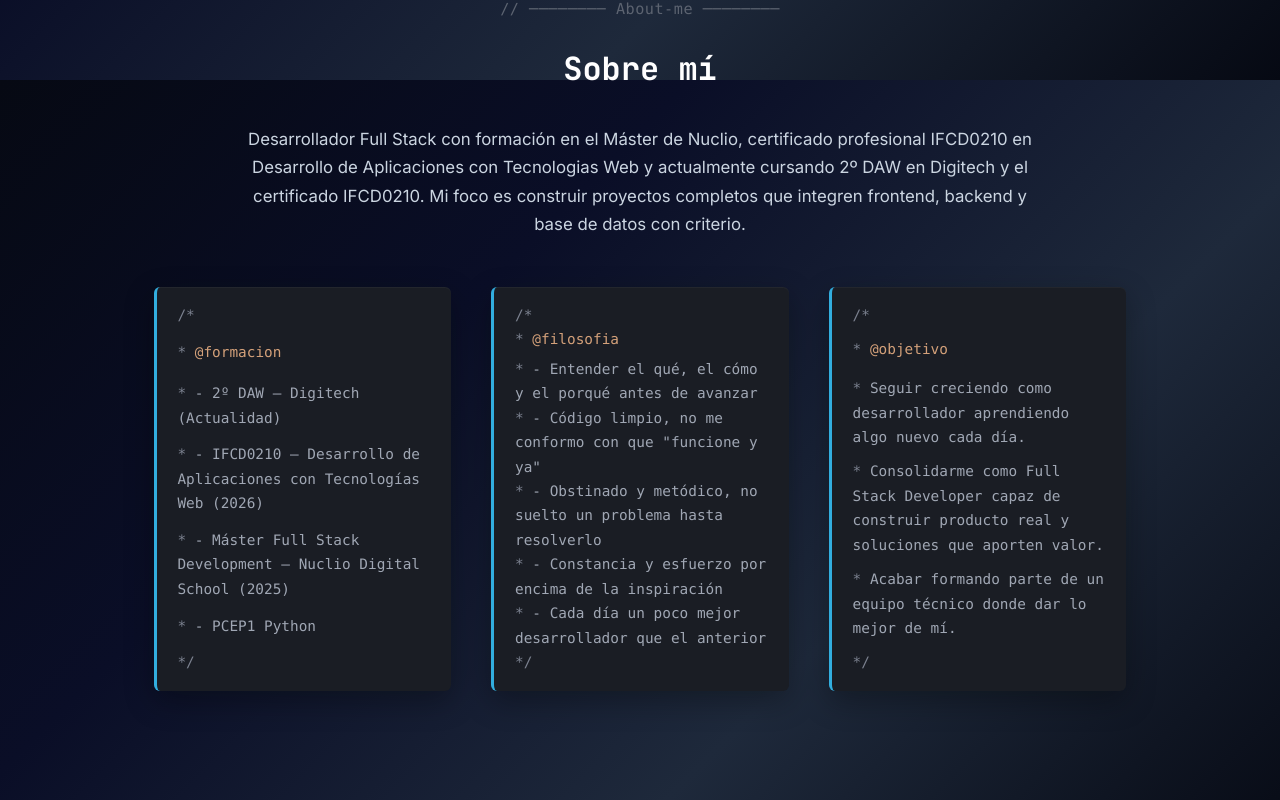
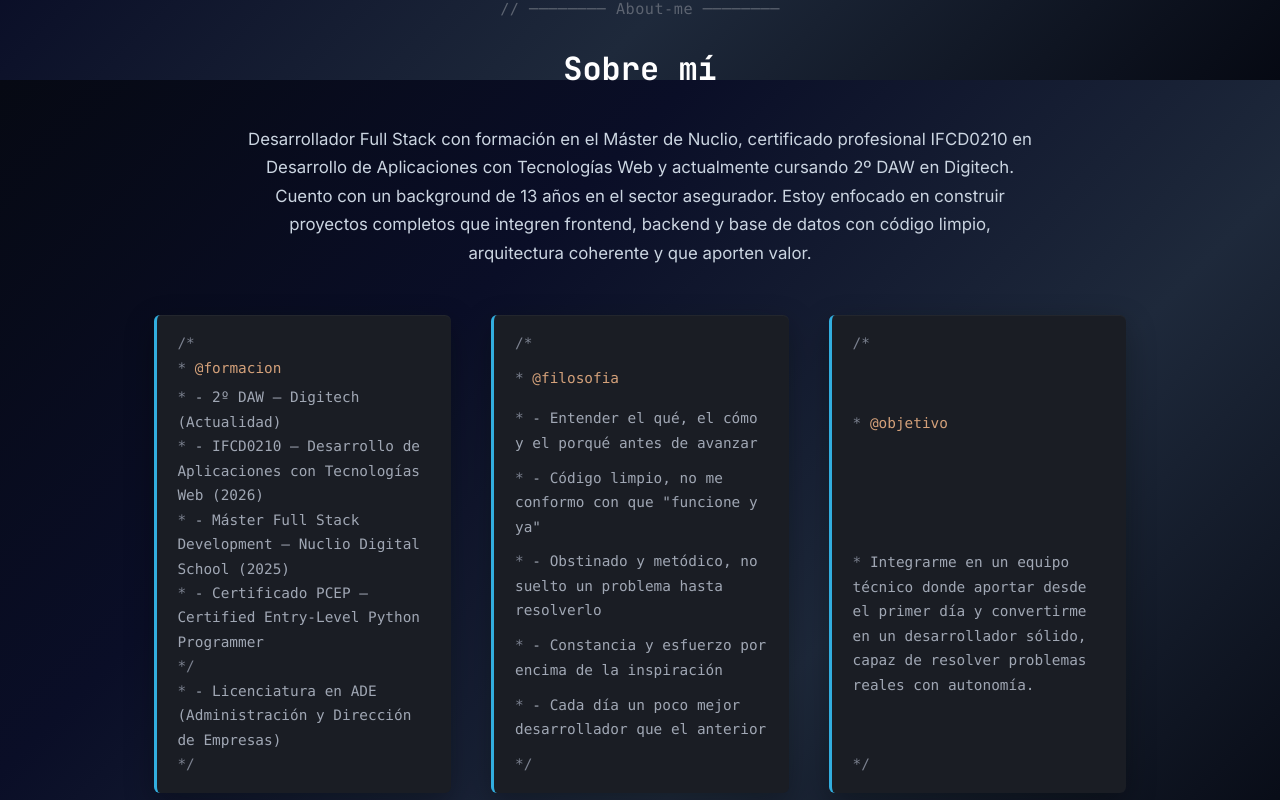
Before and after one commit to SGorlat/Portfolio, a React (Vite) app: page / in a window 1280 px wide. Shown: the part 1520-2320 px from the top of the page. Built offline with nearby package versions, Linux system fonts and the light colour scheme.

Commit message:
fix: update AboutMe component with new professional background and objectives

```diff
--- a/src/components/AboutMe.jsx
+++ b/src/components/AboutMe.jsx
@@ -8,9 +8,10 @@ function AboutMe() {
       <p className="about-intro">
         Desarrollador Full Stack con formación en el Máster de Nuclio,
         certificado profesional IFCD0210 en Desarrollo de Aplicaciones con
-        Tecnologias Web y actualmente cursando 2º DAW en Digitech y el
-        certificado IFCD0210. Mi foco es construir proyectos completos que
-        integren frontend, backend y base de datos con criterio.
+        Tecnologías Web y actualmente cursando 2º DAW en Digitech. Cuento con un
+        background de 13 años en el sector asegurador. Estoy enfocado en
+        construir proyectos completos que integren frontend, backend y base de
+        datos con código limpio, arquitectura coherente y que aporten valor.
       </p>
 
       <div className="jsdoc-blocks">
@@ -33,7 +34,13 @@ function AboutMe() {
             — Nuclio Digital School (2025)
           </p>
           <p className="jsdoc-line">
-            <span className="asterisk">*</span> - PCEP1 Python
+            <span className="asterisk">*</span> - Certificado PCEP — Certified
+            Entry-Level Python Programmer
+          </p>
+          <p className="jsdoc-line jsdoc-close">*/</p>
+          <p className="jsdoc-line">
+            <span className="asterisk">*</span> - Licenciatura en ADE
+            (Administración y Dirección de Empresas)
           </p>
           <p className="jsdoc-line jsdoc-close">*/</p>
         </div>
@@ -73,27 +80,23 @@ function AboutMe() {
             <span className="asterisk">*</span>{" "}
             <span className="tag">@objetivo</span>
           </p>
+          <p className="jsdoc-line"></p>
           <p className="jsdoc-line">
-            <span className="asterisk">*</span> Seguir creciendo como
-            desarrollador aprendiendo algo nuevo cada día.
+            <span className="asterisk">*</span> Integrarme en un equipo técnico
+            donde aportar desde el primer día y convertirme en un desarrollador
+            sólido, capaz de resolver problemas reales con autonomía.
           </p>
-          <p className="jsdoc-line">
+          {/* <p className="jsdoc-line">
             <span className="asterisk">*</span> Consolidarme como Full Stack
             Developer capaz de construir producto real y soluciones que aporten
             valor.
           </p>
           <p className="jsdoc-line">
-            <span className="asterisk">*</span> Acabar formando parte de un
-            equipo técnico donde dar lo mejor de mí.
-          </p>
-          {/* <p className="jsdoc-line">
-            <span className="asterisk">*</span> y construir producto que aporte
-            valor real,
-          </p>
-          <p className="jsdoc-line">
-            <span className="asterisk">*</span> integrándome en un equipo
-            técnico sólido.
+            <span className="asterisk">*</span> Integrarme en un equipo técnico
+            donde aportar desde el primer día y consolidarme como desarrollador
+            Full Stack capaz de construir producto real.
           </p> */}
+
           <p className="jsdoc-line jsdoc-close">*/</p>
         </div>
       </div>
```
